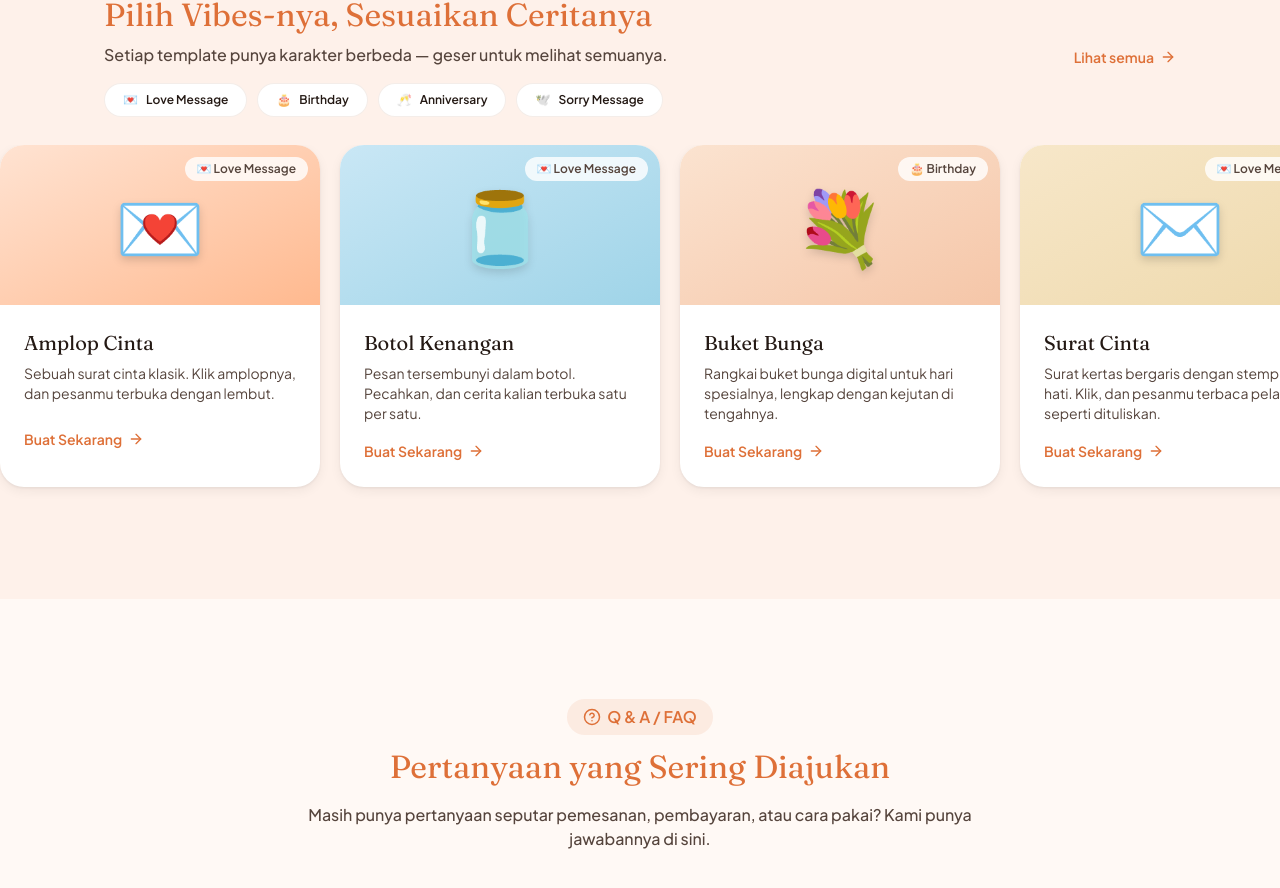
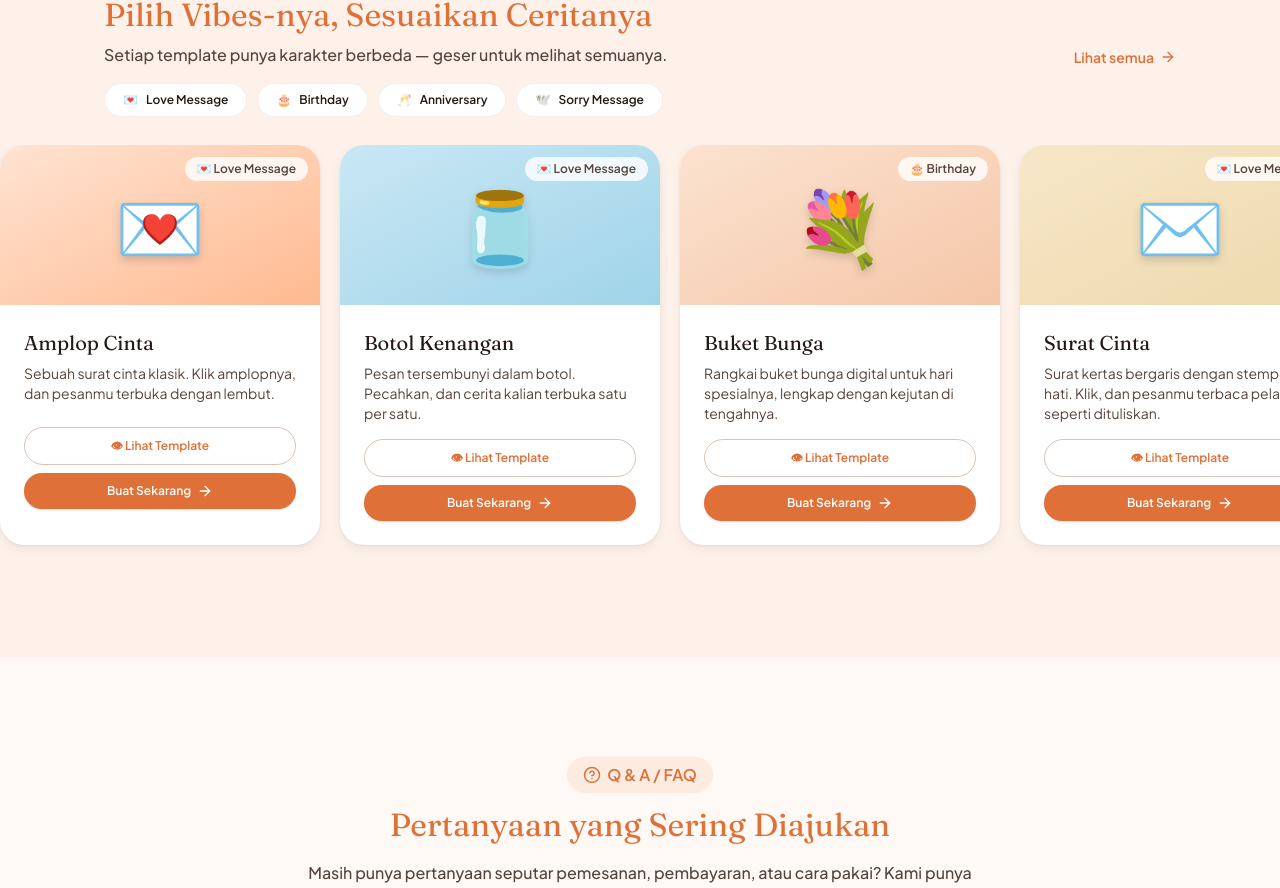
Before and after one commit to RakensaDwifa/pesanmanis, a Next.js app: page / in a window 1280 px wide. Shown: the part 2788-3676 px from the top of the page. Built offline with nearby package versions, Linux system fonts and the light colour scheme; no server answers.

Commit message:
feat(home): tambahkan tombol 'Lihat Template' di kartu beranda
- Update app/page.tsx: kartu template di beranda sekarang memiliki tombol '👁 Lihat Template' (ke /preview/[slug]) dan 'Buat Sekarang' (tumpuk vertikal)
- Klik thumbnail kartu juga membuka preview template interaktif

```diff
--- a/app/page.tsx
+++ b/app/page.tsx
@@ -295,13 +295,14 @@ export default function HomePage() {
 
           <div className="flex gap-5 overflow-x-auto snap-x snap-mandatory px-5 md:px-16 pb-4 [scrollbar-width:thin]">
             {templates.map((t) => (
-              <Link
+              <div
                 key={t.slug}
-                href={`/buat/${t.slug}`}
                 className="group snap-start shrink-0 w-[280px] sm:w-[320px] bg-white rounded-3xl overflow-hidden shadow-card hover:-translate-y-1.5 hover:shadow-card-hover transition-all duration-300"
               >
-                <div
-                  className={`relative h-40 bg-gradient-to-br ${t.gradient} flex items-center justify-center`}
+                <Link
+                  href={`/preview/${t.slug}`}
+                  aria-label={`Lihat Template ${t.name}`}
+                  className={`relative h-40 w-full bg-gradient-to-br ${t.gradient} flex items-center justify-center block`}
                 >
                   <span className="text-7xl drop-shadow-lg group-hover:scale-110 group-hover:-rotate-6 transition-transform duration-300">
                     {templateEmoji(t.slug)}
@@ -309,15 +310,26 @@ export default function HomePage() {
                   <span className="absolute top-3 right-3 bg-white/80 backdrop-blur-sm rounded-full px-3 py-1 text-label-md font-semibold text-on-surface-variant">
                     {CATEGORY_META[t.type].emoji} {CATEGORY_META[t.type].label}
                   </span>
-                </div>
+                </Link>
                 <div className="p-6">
                   <h3 className="font-heading text-xl text-on-surface mb-1.5">{t.name}</h3>
                   <p className="text-body-md text-on-surface-variant mb-4 min-h-[48px]">{t.description}</p>
-                  <span className="inline-flex items-center gap-1.5 text-label-lg font-semibold text-primary">
-                    Buat Sekarang <ArrowRight className="h-4 w-4 group-hover:translate-x-1 transition-transform" />
-                  </span>
+                  <div className="flex flex-col gap-2">
+                    <Link
+                      href={`/preview/${t.slug}`}
+                      className="inline-flex items-center justify-center gap-1.5 px-4 py-2.5 rounded-full border border-outline-variant bg-white text-primary font-semibold text-label-md hover:bg-primary/10 hover:border-primary transition"
+                    >
+                      👁 Lihat Template
+                    </Link>
+                    <Link
+                      href={`/buat/${t.slug}`}
+                      className="inline-flex items-center justify-center gap-1.5 px-4 py-2.5 rounded-full bg-primary text-white font-semibold text-label-md shadow hover:bg-primary/90 transition"
+                    >
+                      Buat Sekarang <ArrowRight className="h-4 w-4 group-hover:translate-x-1 transition-transform" />
+                    </Link>
+                  </div>
                 </div>
-              </Link>
+              </div>
             ))}
           </div>
         </div>
```
